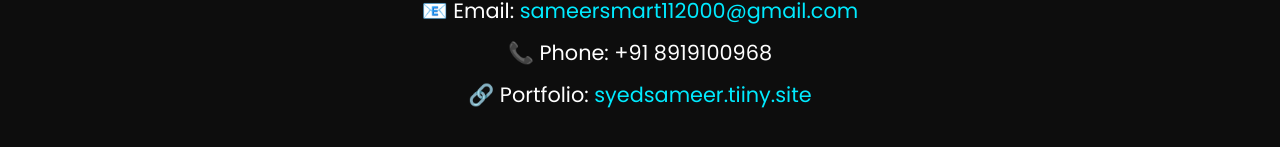
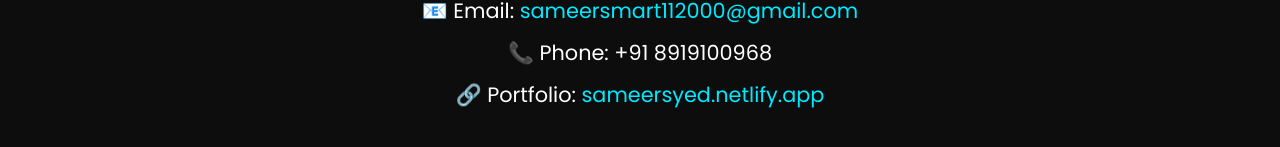
Before and after one commit to Syed-Sameer-Ahemed/sameer, a plain HTML site: page index.html in a window 1280 px wide. Shown: the part 2416-2563 px from the top of the page. Drawn offline with nearby package versions, Linux system fonts and the light colour scheme.

Commit message:
Update index.html

```diff
--- a/index.html
+++ b/index.html
@@ -258,7 +258,7 @@
         <div class="contact-box">
             📧 Email: <a href="mailto:sameersmart112000@gmail.com">sameersmart112000@gmail.com</a><br>
             📞 Phone: +91 8919100968<br>
-            🔗 Portfolio: <a href="https://syedsameer.tiiny.site" target="_blank">syedsameer.tiiny.site</a>
+            🔗 Portfolio: <a href="https://sameersyed.netlify.app/" target="_blank">sameersyed.netlify.app</a>
         </div>
     </section>
 
```
